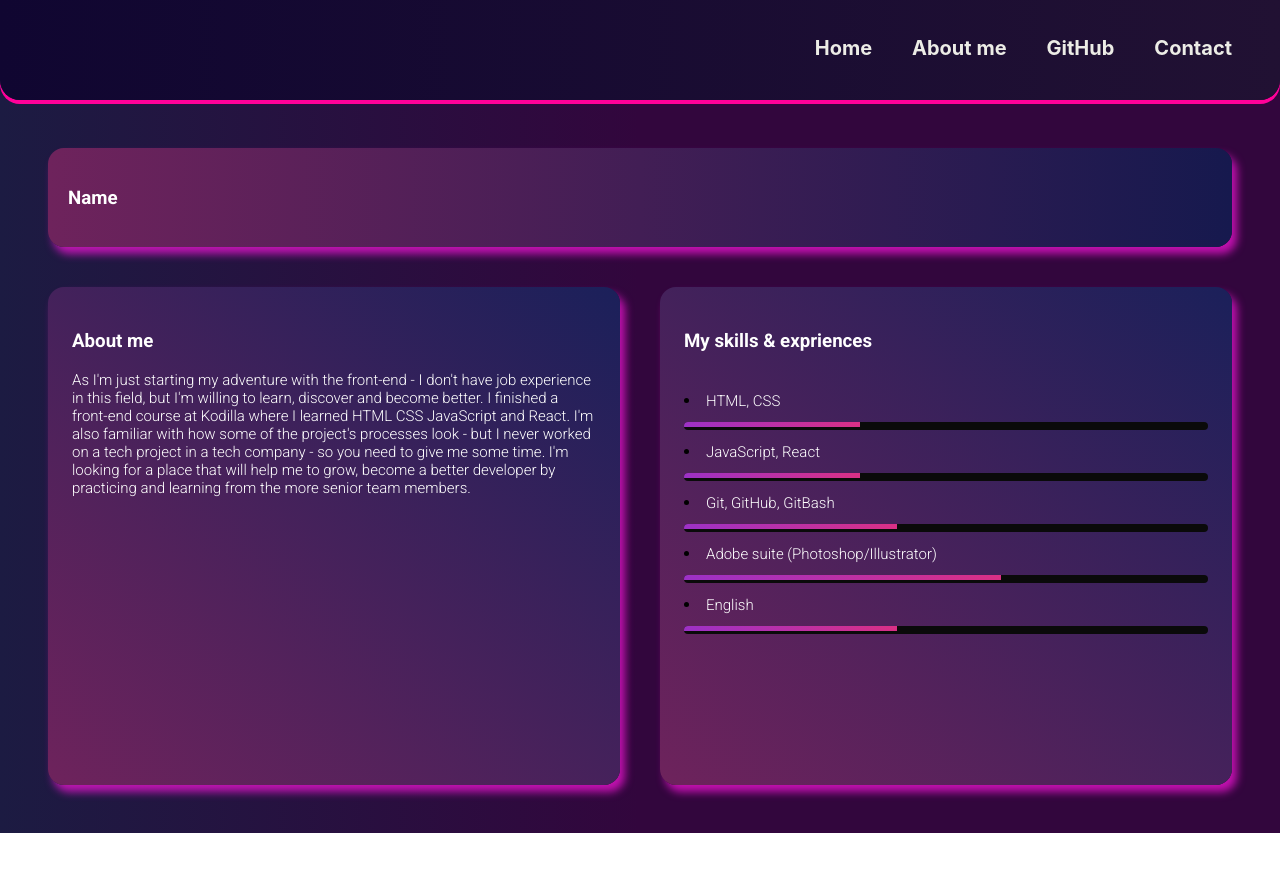
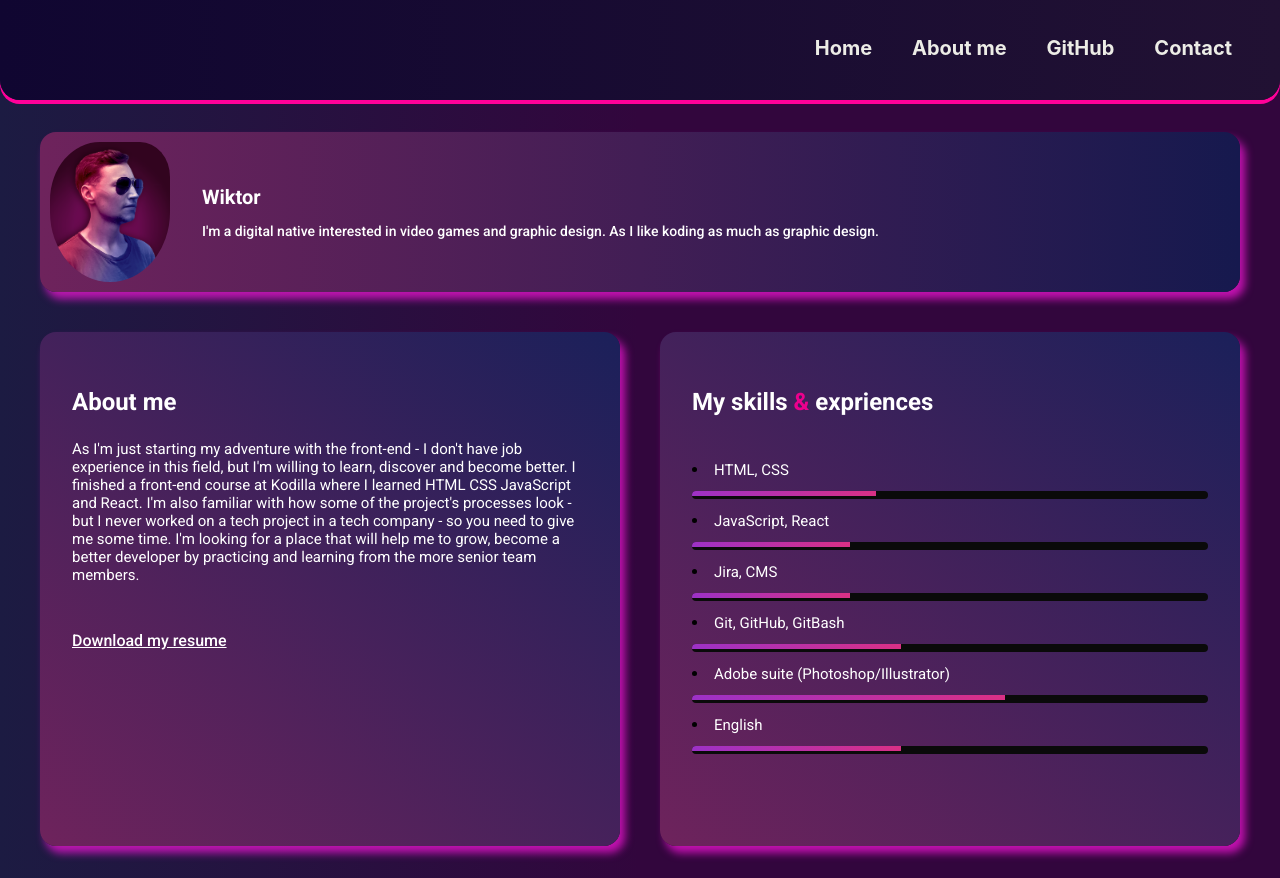
Before and after one commit to Wiktor-prog/New-Protfolio-website, a React (Create React App) app: page /About in a window 1280 px wide. Before the commit the page ends 833 px from the top, so only its background shows below. Built offline with nearby package versions, Linux system fonts and the light colour scheme.

Commit message:
content update and add home section

```diff
--- a/package.json
+++ b/package.json
@@ -1,6 +1,5 @@
 {
   "name": "portfolio-website",
-  "homepage": "http://www.wiktor-ziejewski.website/",
   "version": "0.1.0",
   "private": true,
   "dependencies": {
--- a/public/index.html
+++ b/public/index.html
@@ -1,10 +1,23 @@
 <!DOCTYPE html>
 <html lang="en">
-  <head></head>
+  <head>
+    <meta charset="utf-8" />
+    <link rel="icon" href="%PUBLIC_URL%/favicon.ico" />
+    <meta name="viewport" content="width=device-width, initial-scale=1" />
+    <meta name="theme-color" content="#000000" />
+    <meta
+      name="description"
+      content="Web site created using create-react-app"
+    />
+    <link rel="apple-touch-icon" href="%PUBLIC_URL%/logo192.png" />
+
+    <link rel="manifest" href="%PUBLIC_URL%/manifest.json" />
+
+    <title>React App</title>
+  </head>
   <body>
-
-      <noscript>You need to enable JavaScript to run this app.</noscript>
-      <div id="root"></div>
+    <noscript>You need to enable JavaScript to run this app.</noscript>
+    <div id="root"></div>
 
   </body>
 </html>
--- a/src/components/About/About.css
+++ b/src/components/About/About.css
@@ -1,7 +1,7 @@
 .about-page {
   margin: auto;
   max-width: 1200px;
-  padding: 3rem;
+  padding: 2rem;
   font-family: 'Roboto', sans-serif;
   font-weight: 400;
 }
@@ -10,10 +10,33 @@
   display: flex;
   align-items: center;
   gap: 1rem;
-  padding: 20px ;
+  padding: 10px ;
   border-radius: 1rem;
   background-image: linear-gradient(90deg, #6e235c,#16194e);
-  box-shadow: 5px 7px 8px rgba(255, 22, 224, 0.7);
+  box-shadow: 5px 7px 8px hwb(308 9% 0% / 0.7);
+}
+
+.about-header img {
+  width: 120px;
+  height: 140px;
+  border-radius: 50%  30% 60% 60%
+}
+
+.info-content h1{
+  color: #fff;
+  padding-left: 1rem;
+  font-size: 20px;
+}
+
+.info-content p {
+  color: #fff;
+  font-size: 14px;
+  padding-left: 1rem;
+  font-weight: 500;
+}
+
+.info-content {
+  padding-right: 2rem;
 }
 
 .about-grid {
@@ -27,11 +50,12 @@
 .about-cell p  {
   color: #fff;
   font-size: 15px;
-  font-weight: 300;
+  font-weight: 400;
 }
 
 h3 {
   color: #fff;
+  font-size: 24px;
 }
 
 .about-cell {
@@ -39,7 +63,7 @@ h3 {
   background-image: linear-gradient(40deg, #6e235c,#1b205a);
   box-shadow: 5px 7px 8px rgba(255, 22, 224, 0.7);
   border-radius: 1rem;
-  padding: 1.5rem;
+  padding: 2rem;
   height: 450px;
 }
 
@@ -64,10 +88,10 @@ h3 {
 }
 
 .first-bar {
-  width: 33%;
+  width: 35%;
 }
 .second-bar {
-  width: 33%;
+  width: 30%;
 }
 .third-bar {
   width: 40%;
@@ -84,6 +108,25 @@ h3 {
   .about-cell p  {
     color: #fff;
     font-size: 14px;
-    font-weight: 500;
+    font-weight: 400;
+  }
+  h2 {
+    color: #fff;
+    font-size: 22px;
+  }
+  .about-cell {
+    height: 420px;
+  }
+  .about-header img {
+    width: 100px;
+    height: 100px;
+    border-radius: 50%  30% 60% 60%
+  }
+  .info-content {
+    color: #fff;
+    font-size: 14px;
+  }
+  .info-content p {
+    font-weight: 300;
   }
 }
--- a/src/components/About/About.jsx
+++ b/src/components/About/About.jsx
@@ -1,28 +1,35 @@
 import React from "react";
 import "../About/About.css"
+import ButtonResume from "../About/buttonResume"
 
 export default function About() {
   return(
     <div className="about-page">
+      <header className="about-header">
+        <img src={require('../Assets/pfolio.png')} />
+          <div className="info-content">
+            <h1>Wiktor</h1>
+              <p>I'm a digital native interested
+                in video games and graphic design. As I like koding as much as graphic design.
+              </p>
+          </div>
+      </header>
 
-      <header className="about-header">
-        <h3>Name</h3>
-      </header>
       <main className="about-grid">
         <div className="about-cell">
           <h3>About me</h3>
             <p>As I'm  just starting my adventure with the front-end - I don't have job experience in this field, but I'm willing to learn, discover and become better. I finished a front-end course at Kodilla where I learned HTML CSS JavaScript and React.
               I'm also familiar with how some of the project's processes look - but I never worked on a tech project in a tech company - so you need to give me some time.  I'm looking for a place that will help me to grow, become a better developer
               by practicing and learning from the more senior team members.</p>
+          <ButtonResume/>
         </div>
 
-
         <div className="about-cell">
-
-          <h3>My skills & expriences</h3>
+          <h3>My skills <span>&</span> expriences</h3>
             <div className="about-cell-skills">
                 <li><a>HTML, CSS</a><span class="bar"><span class="first-bar"></span></span></li>
                 <li><a>JavaScript, React</a><span class="bar"><span class="second-bar"></span></span></li>
+                <li><a>Jira, CMS</a><span class="bar"><span class="second-bar"></span></span></li>
                 <li><a>Git, GitHub, GitBash</a><span class="bar"><span class="third-bar"></span></span></li>
                 <li><a>Adobe suite (Photoshop/Illustrator)</a><span class="bar"><span class="fourth-bar"></span></span></li>
                 <li><a>English</a><span class="bar"><span class="fiveth-bar"></span></span></li>
--- /dev/null
+++ b/src/components/About/buttonResume.css
@@ -0,0 +1,13 @@
+.resume a{
+ font-size: 16px;
+ font-weight: 500;
+}
+
+.resume a:hover{
+  color: #ff0095;
+  transition: 0.4s;
+}
+
+.resume {
+  padding-top: 2rem;
+}
--- /dev/null
+++ b/src/components/About/buttonResume.jsx
@@ -0,0 +1,14 @@
+import React from "react";
+import pdf from "../../newCV.pdf";
+import "../About/buttonResume.css"
+
+export default function Resume() {
+  return (
+    <div className="resume">
+      <a href={pdf}
+         target="_blank">
+          Download my resume
+      </a>
+    </div>
+  );
+}
--- a/src/components/Assets/waves.css
+++ /dev/null
@@ -1,11 +0,0 @@
-.wave{
-  position: absolute;
-  bottom: 0px;
-  width: 100%;;
-}
-
-@media (max-width: 768px) {
-  .wave {
-    display: none;
-  }
-}
--- a/src/components/Assets/waves.jsx
+++ /dev/null
@@ -1,21 +0,0 @@
-import React from "react";
-import Wave from "react-wavify"
-import "../Assets/waves.css"
-
-export default function wave() {
-  return (
-
-    <Wave
-        fill="#e9328d66"
-        className="wave"
-        paused={false}
-        options={{
-          heighi: 80,
-          amplitude: 20,
-          speed: .14,
-          points: 3,
-          opacity: 0.9,
-        }}
-    />
-  )
-}
--- a/src/components/Home/Home.css
+++ b/src/components/Home/Home.css
@@ -1,55 +1,103 @@
 .home {
   height: 80vh;
+  display: flex;
+  align-items: center;
+  flex-wrap: wrap;
+  gap: 4rem;
+  min-height:  calc(100vh - 6.5rem);
+
 }
 
-.content {
-  padding: 6rem;
+.left-content img {
+  padding-top: 1rem;
+  height: 600px;
+  width: 520px;
+  align-items: center;
+  display: flex;
+  flex: 1 1 200px;
+  border-radius: 70% 30% 30% 70% / 30% 30% 70% 60% ;
+  padding-left: 10rem;
+}
+.right-content {
+  flex: 1;
+  position: relative;
+  padding-left: 4rem;
 }
 
-.content h1 {
+.right-content h1 {
   font-size: 64px;
   color: #fff;
 }
 
-.content h2 {
+.right-content h2 {
   color: #fff;
   font-size: 42px;
 }
 
-.content h3 {
-  font-size: 20px;
-  font-weight: 300;
+.right-content h3 {
+  font-size: 24px;
+  font-weight: 500;
 }
 
-.icon-row  {
-  display: flex;
-  position: relative;
+@media (max-width: 1140px) {
+  .left-content img {
+    height: 480px;
+    width: 440px;
+  }
 }
 
-.icon-row li {
-  display: flex;
-  font-size: 40px;
-  list-style: none;
-  color: #fff;
+@media (max-width: 1300px) {
+  .left-content img {
+    height: 480px;
+    width: 440px;
+  }
+  .right-content h1 {
+    font-size: 42px;
+    color: #fff;
+  }
+
+  .right-content h2 {
+    color: #fff;
+    font-size: 32px;
+  }
+
+  .right-content h3 {
+    font-size: 24px;
+    font-weight: 500;
+
+  }
 }
 
 @media (max-width: 768px) {
-  .content {
-    padding:3em;
+  .left-content img {
+    padding-top: 3rem;
+    height: 360px;
+    width: 320px;
+    border-radius: 60%  40% 60% 60% / 40% 30% 70% 60% ;
+    padding-left:1.5rem;
   }
 
-  .content h1 {
-    font-size: 24px;
+  .home {
+    gap: 1em;
+  }
+
+  .right-content {
+    padding:3rem;
+  }
+
+  .right-content h1 {
+    font-size: 28px;
     color: #fff;
   }
 
-  .content h2 {
+  .right-content h2 {
     color: #fff;
-    font-size: 18px;
+    font-size: 20px;
   }
-  .content h3 {
-    font-size: 14px;
+
+  .right-content h3 {
+    font-size: 16px;
     font-weight: 500;
-    padding-bottom: 12px;
+
   }
 }
--- a/src/components/Home/Home.jsx
+++ b/src/components/Home/Home.jsx
@@ -1,24 +1,23 @@
 import React from "react";
 import "../Home/Home.css"
-import Wave from "../Assets/waves"
 import Button from "../Home/button/button"
+import Photo from "../Assets/pfolio.png"
 
 export default function Home() {
   return (
 
-  <div className="home">
-      <div className="content">
+    <div className="home">
+      <div className= "left-content">
+        <img src={Photo} alt="" />
+      </div>
+
+      <div className="right-content">
         <h1>Hi im <span>Wiktor</span></h1>
         <h2>I learn to be a <span>Front end-developer</span></h2>
-
-          <h3>My name is Wiktor - I'm typical - #bornin90s. I'm a digital native interested <br></br>in
-            video games and graphic design. As I like koding as much as graphic design.<br></br>
-            I decided to combine those two into one- and become a Front-end developer</h3>
-
+          <h3>My name is Wiktor - I'm typical <span>#</span>bornin90s</h3>
         <Button/>
       </div>
-      <Wave/>
-  </div>
 
+    </div>
   )
 }
--- a/src/components/Home/button/button.css
+++ b/src/components/Home/button/button.css
@@ -4,7 +4,8 @@
   font-weight: 300;
   outline: none;
   border: none;
-  border-radius: 20px;
+  margin-top: 1rem;
+  border-radius: 15px;
   text-transform: uppercase;
   letter-spacing: 2px;
 	box-shadow: 0 4px 8px 0 rgba(240, 80, 225, 10);
@@ -21,8 +22,8 @@
 
 @media (max-width: 768px)  {
   .about-btn-main {
-    width: 120px;
-    height: 30px;
+    width: 140px;
+    height: 40px;
     font-size: 10px;
   }
   .about-btn-main:hover {
--- a/src/components/Home/button/button.jsx
+++ b/src/components/Home/button/button.jsx
@@ -2,8 +2,7 @@ import React from "react";
 import { useNavigate } from "react-router-dom";
 import "../button/button.css"
 
-export default function BtnHome() {
-
+export default function BtnAbout() {
   let navigate= useNavigate()
 
   return (
```
Also changed, not shown: src/components/Assets/pfolio.png (added), 1 other file (tests, documents, lock files or other folders). Lines whose indentation alone changed are shown as unchanged.
